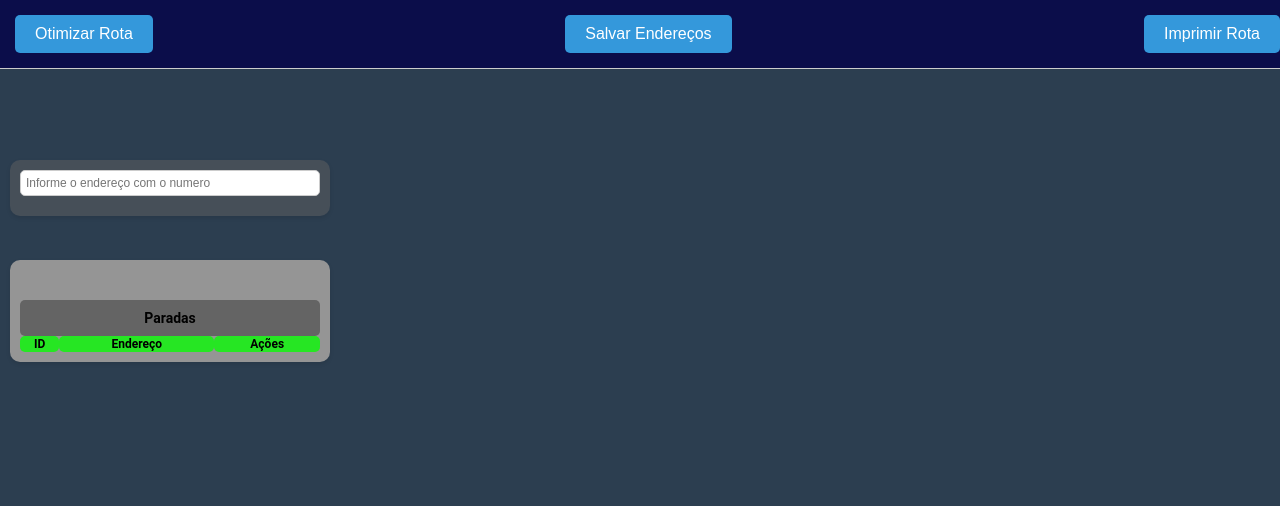
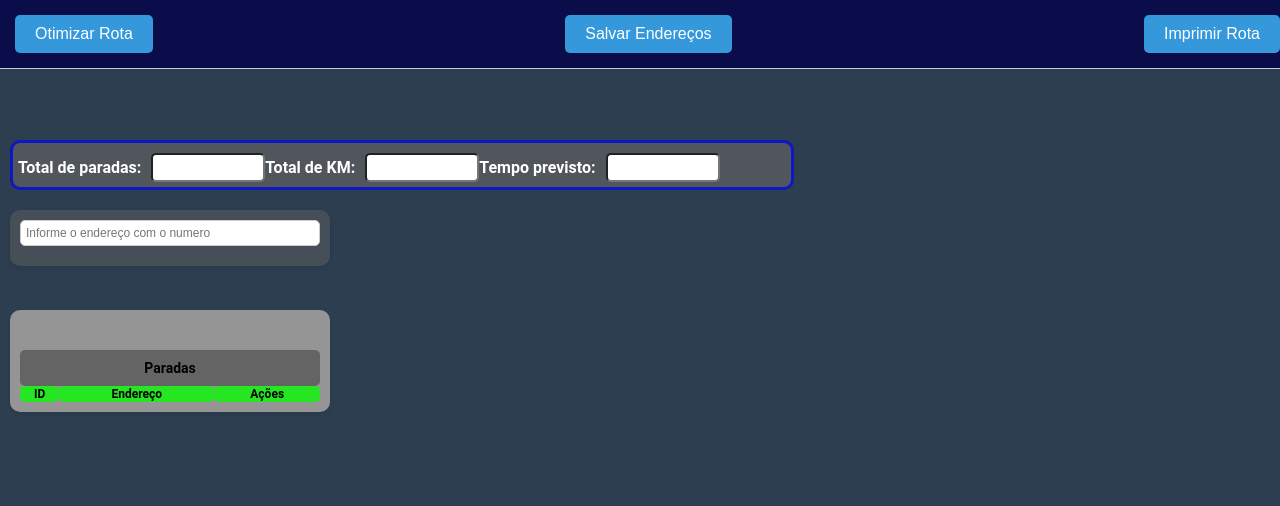
Before and after one commit to DaviRodrigues80/RoteirizadorGet, a Django app: page /adicionar/ in a window 1280 px wide. Shown: the top 506 px of the page. Run offline with Django 5.2, Linux system fonts and the light colour scheme; lists and menus that the app fills with data are empty; some libraries are stand-ins or nearby versions.

Commit message:
versão v1.0 - finalizado atualização de adicionar inputs de resumo da rota, e tbm na impressão do pdf

```diff
--- a/roteirizacao_app/static/script.js
+++ b/roteirizacao_app/static/script.js
@@ -458,6 +458,35 @@ window.calcularRota = function () {
             // Atualizar a tabela com a sequência otimizada
             atualizarTabelaSequencia(result);
 
+            // Calcular a distância total otimizada
+            var distanciaTotalKm = result.routes[0].legs.reduce(function (total, leg) {
+                return total + leg.distance.value;
+            }, 0) / 1000; // Convertendo de metros para quilômetros
+
+            // Obter o tempo previsto total
+            var tempoPrevistoTotal = result.routes[0].legs.reduce(function (total, leg) {
+                return total + leg.duration.value;
+            }, 0);
+
+            // Converter o tempo previsto total de segundos para minutos
+            var minutos = Math.floor(tempoPrevistoTotal / 60);
+            var segundos = tempoPrevistoTotal % 60;
+
+            // Adicionar um tempo fixo de 8 minutos para cada parada
+            var tempoParadaAdicional = 8; // Ajuste conforme necessário
+
+            // Calcular o tempo total considerando as paradas adicionais
+            var tempoTotalComParadas = tempoPrevistoTotal + (marcadores.length - 1) * tempoParadaAdicional * 60;
+
+            // Converter o tempo total com paradas adicionais de segundos para minutos
+            var minutosComParadas = Math.floor(tempoTotalComParadas / 60);
+            var segundosComParadas = tempoTotalComParadas % 60;
+
+            // Atualizar os valores na interface do usuário
+            document.getElementById('totalKm').value = distanciaTotalKm.toFixed(2);
+            document.getElementById('totalParadas').value = marcadores.length;
+            document.getElementById('tempoPrevisto').value = minutosComParadas + ' min ' + segundosComParadas + ' seg';
+
             // Exemplo de uso
             var valoresTabelaEnderecos = obterValoresTabelaEnderecos();
             var ValoresTabelaOtimizada = obterValoresTabelaOtimizada();
@@ -605,9 +634,25 @@ function obterValoresTabelaOtimizada() {
 }
 
 function imprimirRota() {
+
+    // Obtenha a referência à div resumo
+    var totalParadas = document.getElementById('totalParadas').value;
+    var totalKm = document.getElementById('totalKm').value;
+    var tempoPrevisto = document.getElementById('tempoPrevisto').value;
+
     // Obtenha a referência à div
     var tabela = obterValoresTabelaOtimizada();
     var quant_parada = tabela.length
+
+    // Inicie a string HTML com o cabeçalho do documento
+    var htmlDocumento = `
+        <div>
+            <h1>Roteirizador GET - Resumo da Rota</h1>
+            <p>Total de paradas: ${totalParadas}</p>
+            <p>Total de KM: ${totalKm} km</p>
+            <p>Tempo previsto: ${tempoPrevisto}</p>
+        </div>
+    `;
 
     // Inicie a string HTML com o cabeçalho da tabela
     var htmlTabela = `
@@ -662,7 +707,7 @@ function imprimirRota() {
     };
 
     // Gere o PDF
-    html2pdf().set(opt).from(htmlTabela).save();
+    html2pdf().set(opt).from(htmlDocumento + htmlTabela).save();
     // Exiba as informações do loop no console
     for (var i = 0; i < quant_parada; i++) {
         console.log(`Loop ${i + 1} - ID: ${idEndereco}, Endereço: ${endereco}, Parada: ${parada}`);
@@ -685,3 +730,25 @@ function getCookie(name) {
     }
     return cookieValue;
 }}
+
+// Função para Atualizar Resumo da Rota
+function atualizarResumo() {
+    // Faça uma requisição AJAX para a URL de calcular_resumo
+    $.ajax({
+        url: '/calcular_resumo/',
+        type: 'POST',
+        data: {
+            'endereco': $('input[name="endereco"]').val(),  // Substitua pelo campo real
+            // Adicione outros campos conforme necessário
+        },
+        success: function (data) {
+            // Atualize os valores na interface do usuário
+            $('#totalParadas').text(data.totalParadas);
+            $('#totalKm').text(data.totalKm);
+            $('#tempoPrevisto').text(data.tempoPrevisto);
+        },
+        error: function () {
+            console.log('Erro ao calcular o resumo.');
+        }
+    });
+}
--- a/roteirizacao_app/static/style.css
+++ b/roteirizacao_app/static/style.css
@@ -44,6 +44,42 @@ body {
     background-color: #27AE60;
 }
 
+.resumo {
+    list-style: none;
+    color: #ffffff;
+    padding: 05px; /* Ajuste conforme necessário */
+    margin: 10px;
+    display: flex;
+    justify-content: space-between;
+    background-color: #686565a1; /* Cor de fundo da div resumo */
+    border: 3px solid #0e17c5; /* Borda inferior da div resumo */
+    width: 60%;
+    position: relative; /* Alterado para relative */
+    top: 130px; /* Ajuste conforme necessário para deixar abaixo do menu-superior */
+    z-index: 1000;
+    border-radius: 10px;
+}
+
+.input-resumo {
+    display: flex;
+    align-items: center;
+    justify-content: space-between;
+    margin-top: 5px; /* Ajuste conforme necessário */
+
+    /* Adiciona negrito aos labels */
+    font-weight: bold;
+}
+
+.input-resumo label {
+    margin-right: 10px; /* Espaçamento entre os labels e os inputs */
+}
+
+.input-resumo input {
+    border-radius: 5px; /* Cantos arredondados nos inputs */
+    padding: 5px; /* Espaçamento interno dos inputs */
+    width: 100px; /* Ajuste conforme necessário */
+}
+
 
 table {
     width: 100%;
@@ -80,7 +116,7 @@ a:hover {
     padding: 10px;
     border-radius: 10px;
     box-shadow: 0 2px 4px rgba(0, 0, 0, 0.1);
-    margin-top: 150px;
+    margin-top: 200px;
 }
 
 #div-enderecos  {
--- a/roteirizacao_app/templates/adicionar_enderecos.html
+++ b/roteirizacao_app/templates/adicionar_enderecos.html
@@ -17,8 +17,19 @@
         <button type="button" class="btn-menu" onclick="calcularRota()">Otimizar Rota</button>
         <button type="button" class="btn-menu" onclick="salvar_endereco()">Salvar Endereços</button>
         <button type="button" class="btn-menu" onclick="imprimirRota()">Imprimir Rota</button>
+    </div>
 
+    <div class="resumo">
+        <div class="input-resumo">
+            <label>Total de paradas: <span id="spantotalParadas"></span></label>
+            <input type="text" id="totalParadas">
+            <label>Total de KM: <span id="spantotalKm"></span></label>
+            <input type="text" id="totalKm">
+            <label>Tempo previsto: <span id="spantempoPrevisto"></span></label>
+            <input type="text" id="tempoPrevisto">
+        </div>
     </div>
+
 
     <div id="mapa"></div>
     <div id="sugestoes-lista"></div>
--- a/roteirizacao_app/urls.py
+++ b/roteirizacao_app/urls.py
@@ -1,9 +1,10 @@
 from django.urls import path
-from .views import lista_enderecos, adicionar_endereco, imprimir_rota
+from .views import calcular_resumo, lista_enderecos, adicionar_endereco, imprimir_rota
 
 urlpatterns = [
     path('', lista_enderecos, name='lista_enderecos'),
     path('adicionar/', adicionar_endereco, name='adicionar_endereco'),
     path('imprimir_rota/', imprimir_rota, name='imprimir_rota'),
+    path('calcular_resumo/', calcular_resumo, name='calcular_resumo'),
 
 ]
--- a/roteirizacao_app/views.py
+++ b/roteirizacao_app/views.py
@@ -104,3 +104,23 @@ def salvar_viagem(numero_viagem, valor):
         latitude=valor['latitude'],
         longitude=valor['longitude']
     )
+
+
+
+# Função para calcular o resumo
+def calcular_resumo(request):
+    # Lógica para calcular a quantidade de registros na tabela (pode variar de acordo com a sua implementação)
+    total_paradas = len(request.POST.getlist('endereco'))
+
+    # Lógica para calcular o total de KM (substitua pelo seu cálculo real)
+    total_km = 123.45  # Substitua pelo cálculo real
+
+    # Lógica para calcular a estimativa de tempo (substitua pelo seu cálculo real)
+    tempo_previsto = "2 horas"  # Substitua pelo cálculo real
+
+    # Retorna os resultados como JSON
+    return JsonResponse({
+        'totalParadas': total_paradas,
+        'totalKm': total_km,
+        'tempoPrevisto': tempo_previsto,
+    })
```
